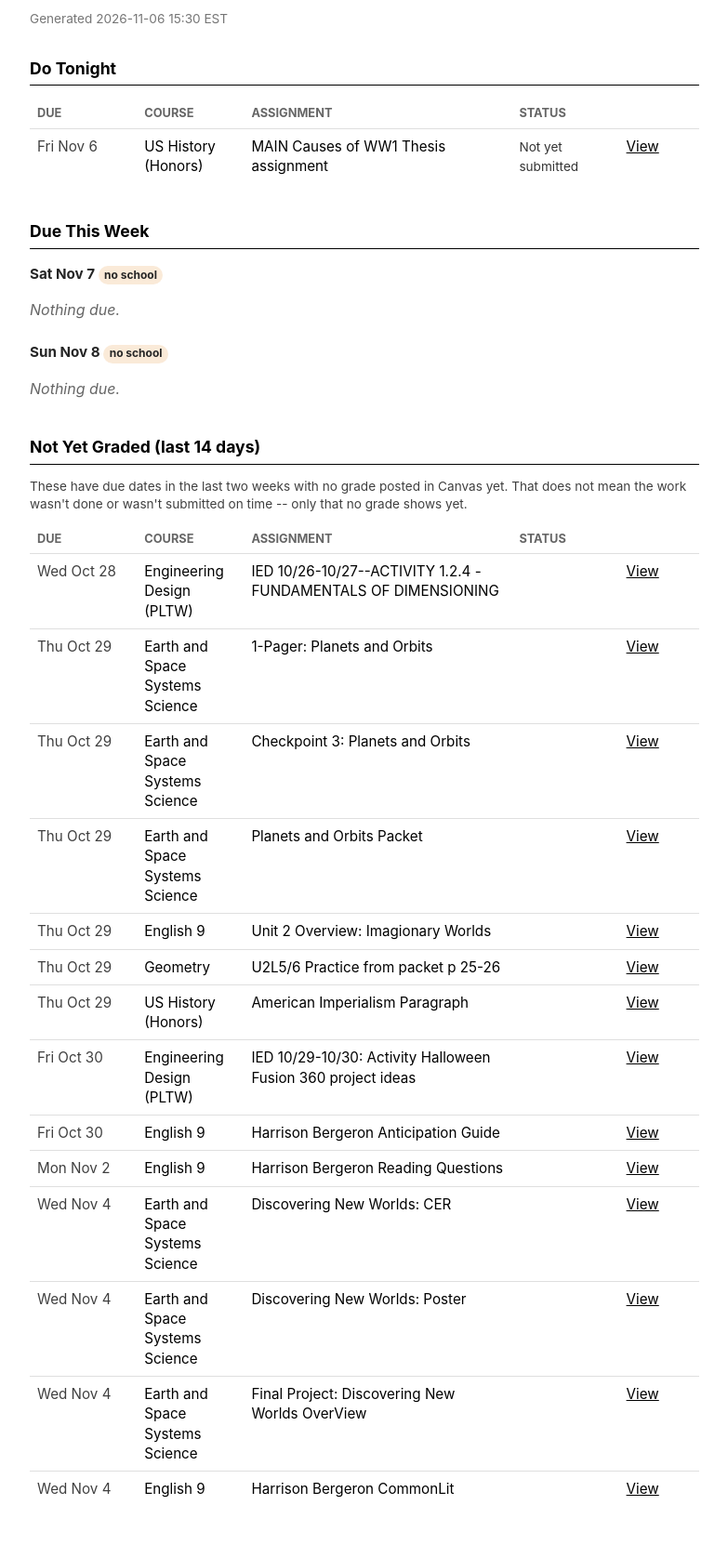
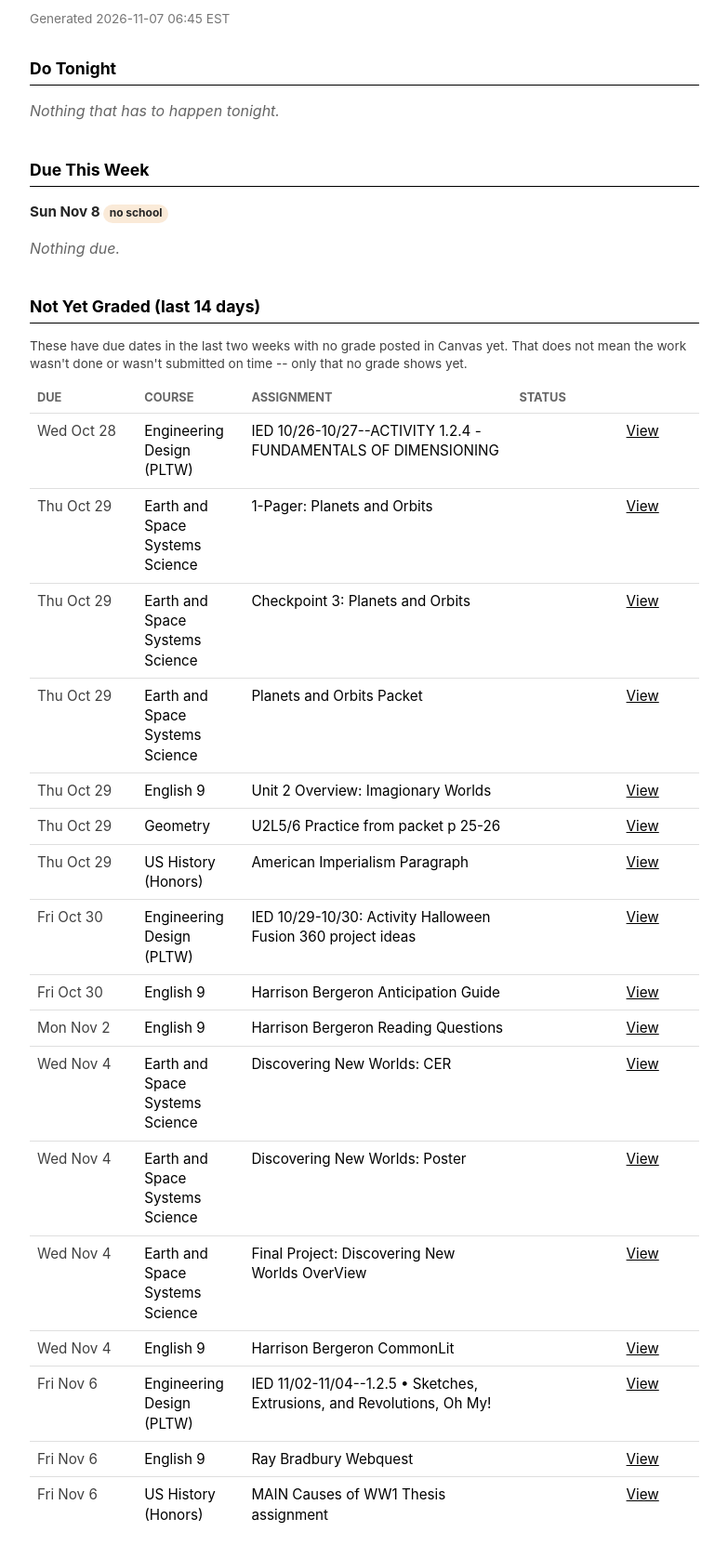
Before and after one commit to LeonHodgesAustin/daily-agenda, a plain HTML site: page index.html in a window 1280 px wide. Shown: the part 66-1742 px from the top of the page at 93% size, without its empty margins (248-1031 px from the left). Drawn offline with Linux system fonts and the light colour scheme.

Commit message:
Update: 2026-11-07 11:45 UTC

```diff
--- a/index.html
+++ b/index.html
@@ -33,38 +33,16 @@
 </head>
 <body>
   <h1>Daily Agenda</h1>
-  <p class="generated">Generated 2026-11-06 15:30 EST</p>
+  <p class="generated">Generated 2026-11-07 06:45 EST</p>
 
 
   <section>
     <h2>Do Tonight</h2>
 
-    <table>
-      <colgroup>
-        <col style="width: 16%">
-        <col style="width: 16%">
-        <col style="width: 40%">
-        <col style="width: 16%">
-        <col style="width: 12%">
-      </colgroup>
-      <thead><tr><th>Due</th><th>Course</th><th>Assignment</th><th>Status</th><th></th></tr></thead>
-      <tbody>
-      <tr>
-        <td class="due"><span class="day-date">Fri Nov 6</span></td>
-        <td class="course">US History (Honors)</td>
-        <td class="name">MAIN Causes of WW1 Thesis assignment</td>
-        <td class="status-cell"><span class="status">Not yet submitted</span></td>
-        <td class="link"><a href="https://hcpss.instructure.com/courses/296893/assignments/15002879" target="_blank" rel="noopener">View</a></td>
-      </tr>
-      </tbody>
-    </table>
+    <p class="empty">Nothing that has to happen tonight.</p>
   </section>
   <section>
     <h2>Due This Week</h2>
-    <div class="day">
-      <h3>Sat Nov 7 <span class="badge">no school</span></h3>
-      <p class="empty">Nothing due.</p>
-    </div>
     <div class="day">
       <h3>Sun Nov 8 <span class="badge">no school</span></h3>
       <p class="empty">Nothing due.</p>
@@ -181,6 +159,27 @@
         <td class="status-cell"></td>
         <td class="link"><a href="https://hcpss.instructure.com/courses/295385/assignments/14924044" target="_blank" rel="noopener">View</a></td>
       </tr>
+      <tr>
+        <td class="due"><span class="day-date">Fri Nov 6</span></td>
+        <td class="course">Engineering Design (PLTW)</td>
+        <td class="name">IED 11/02-11/04--1.2.5 • Sketches, Extrusions, and Revolutions, Oh My!</td>
+        <td class="status-cell"></td>
+        <td class="link"><a href="https://hcpss.instructure.com/courses/311400/assignments/14754909" target="_blank" rel="noopener">View</a></td>
+      </tr>
+      <tr>
+        <td class="due"><span class="day-date">Fri Nov 6</span></td>
+        <td class="course">English 9</td>
+        <td class="name">Ray Bradbury Webquest</td>
+        <td class="status-cell"></td>
+        <td class="link"><a href="https://hcpss.instructure.com/courses/295385/assignments/14924064" target="_blank" rel="noopener">View</a></td>
+      </tr>
+      <tr>
+        <td class="due"><span class="day-date">Fri Nov 6</span></td>
+        <td class="course">US History (Honors)</td>
+        <td class="name">MAIN Causes of WW1 Thesis assignment</td>
+        <td class="status-cell"></td>
+        <td class="link"><a href="https://hcpss.instructure.com/courses/296893/assignments/15002879" target="_blank" rel="noopener">View</a></td>
+      </tr>
       </tbody>
     </table>
   </section>
```
